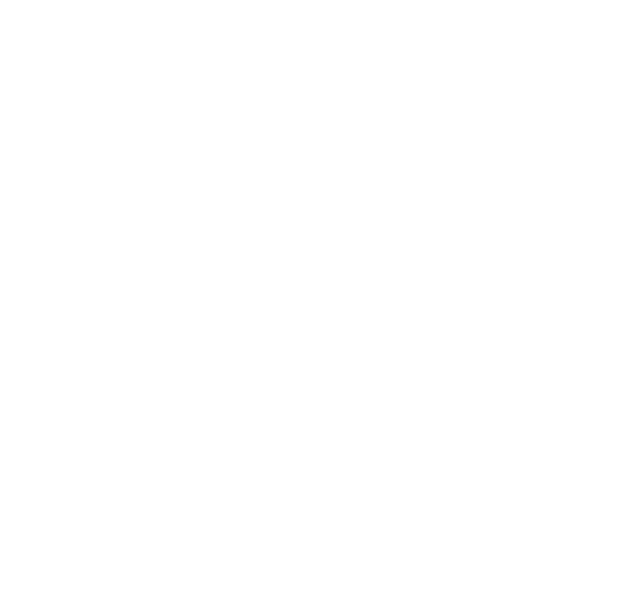
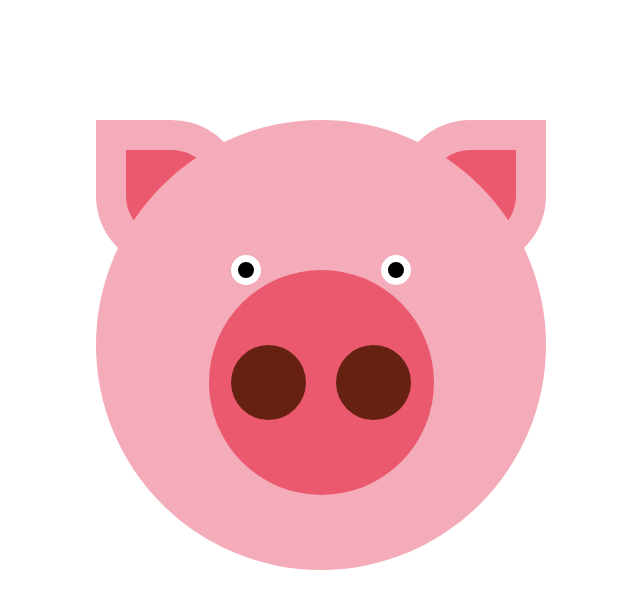
Before and after one commit to nagybanaeva/cssPiggy_owt, a plain HTML site: page index.html in a window 1280 px wide. Shown: the whole page, without its empty margins (319-959 px from the left). Drawn offline with Linux system fonts and the light colour scheme.

Commit message:
add base style

```diff
--- a/css/style.css
+++ b/css/style.css
@@ -0,0 +1,116 @@
+ * {
+-moz-box-sizing: border-box;
+-webkit-box-sizing: border-box;
+box-sizing: border-box;
+}
+
+html, body {
+	height: 100%;
+    font-size: 10px;
+}
+
+body {
+	background: #fff;
+}
+
+.container {
+	width: 30em;
+	height: 30em;
+	position: relative;
+	top: 15vh;
+	margin: 0 auto;
+}
+
+#head {
+	width: 30em;
+	height: 30em;
+	border-radius: 50%;
+	position: absolute;
+	top: 0;
+	left: 0;
+	background: #f4acba;
+    z-index: 2;
+}
+
+#ear-left, #ear-right {
+	width: 10em;
+	height: 10em;
+	background: #eb596e;
+	border: 2em solid #f4acba;
+	position: absolute;
+	z-index: 1;
+}
+
+#ear-left {
+    border-radius: 0 50% 50% 50%;
+    top: 0;
+	left: 0;
+}
+
+#ear-right {
+    border-radius: 50% 0 50% 50%;
+    top: 0;
+	left: 20em;
+}
+
+#eye-left, #eye-right {
+	width: 2em;
+	height: 2em;
+	background: #000000;
+	border: 0.5em solid #ffffff;
+	border-radius: 50%;
+	position: absolute;
+	z-index: 2;
+}
+
+#eye-left {
+    top: 9em;
+	left: 9em;
+}
+
+#eye-right {
+    top: 9em;
+	left: 19em;
+}
+
+#nose {
+	width: 15em;
+	height: 15em;
+	background: #eb596e;
+	border-radius: 50%;
+	position: absolute;
+	top: 10em;
+	left: 7.5em;
+	z-index: 2;
+}
+
+#nostril-left, #nostril-right {
+    width: 5em;
+	height: 5em;
+	background: #662112;
+	border-radius: 50%;
+	position: absolute;
+	z-index: 3;
+}
+
+#nostril-left {
+	top: 5em;
+	left: 1.5em;
+}
+
+#nostril-right {
+	top: 5em;
+	left: 8.5em;
+}
+
+@media screen and (max-width:  640px) {
+	body {
+		font-size: 8px;
+	}
+}
+
+@media screen and (min-width:  1024px) {
+	body {
+		font-size: 15px;
+	}
+}
--- a/index.html
+++ b/index.html
@@ -16,7 +16,7 @@
             <div id="eye-right"></div>
             <div id="nose">
                 <div id="nostril-left"></div>
-                <div id="nosetril-right"></div>
+                <div id="nostril-right"></div>
             </div>
         </div>
     </body>
```
